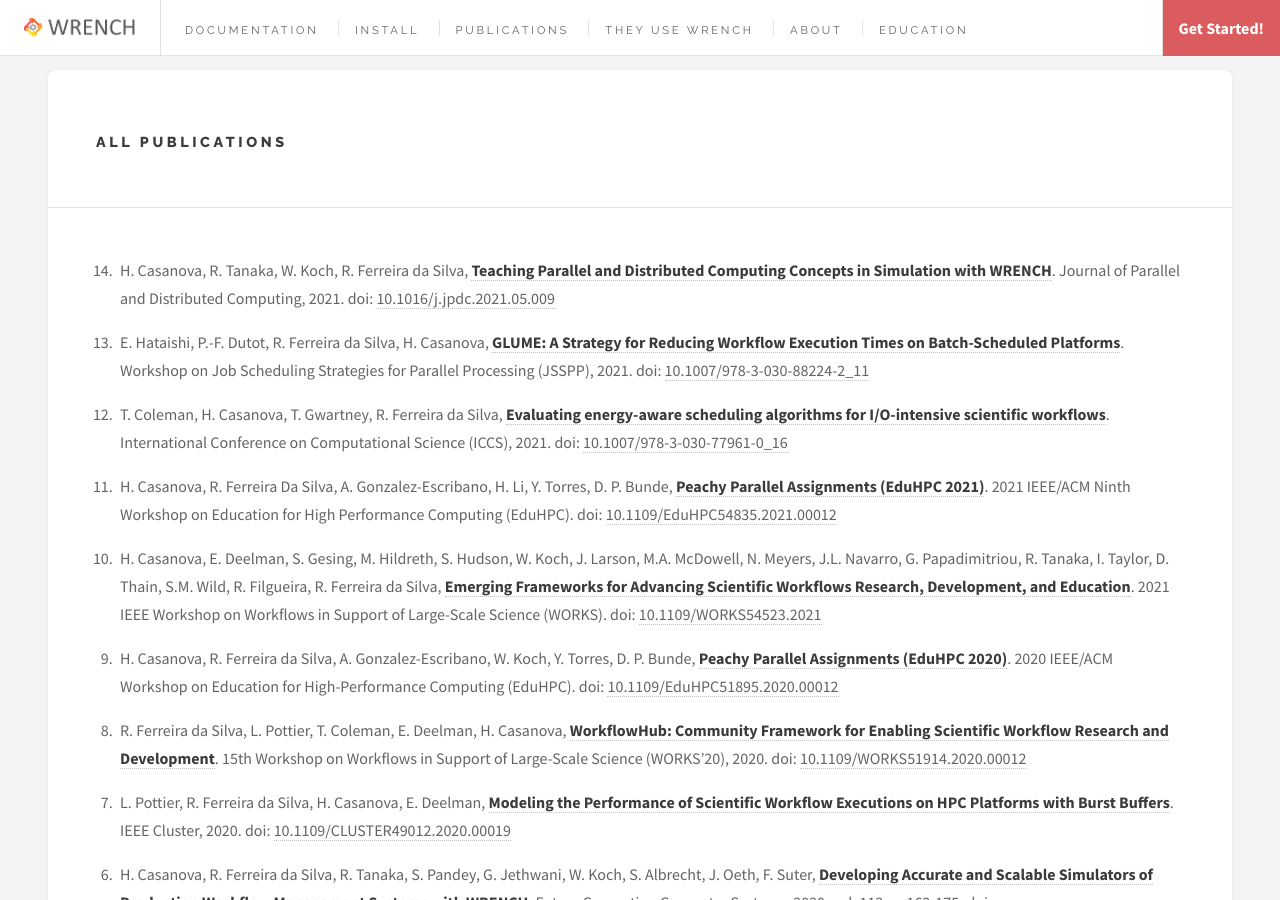
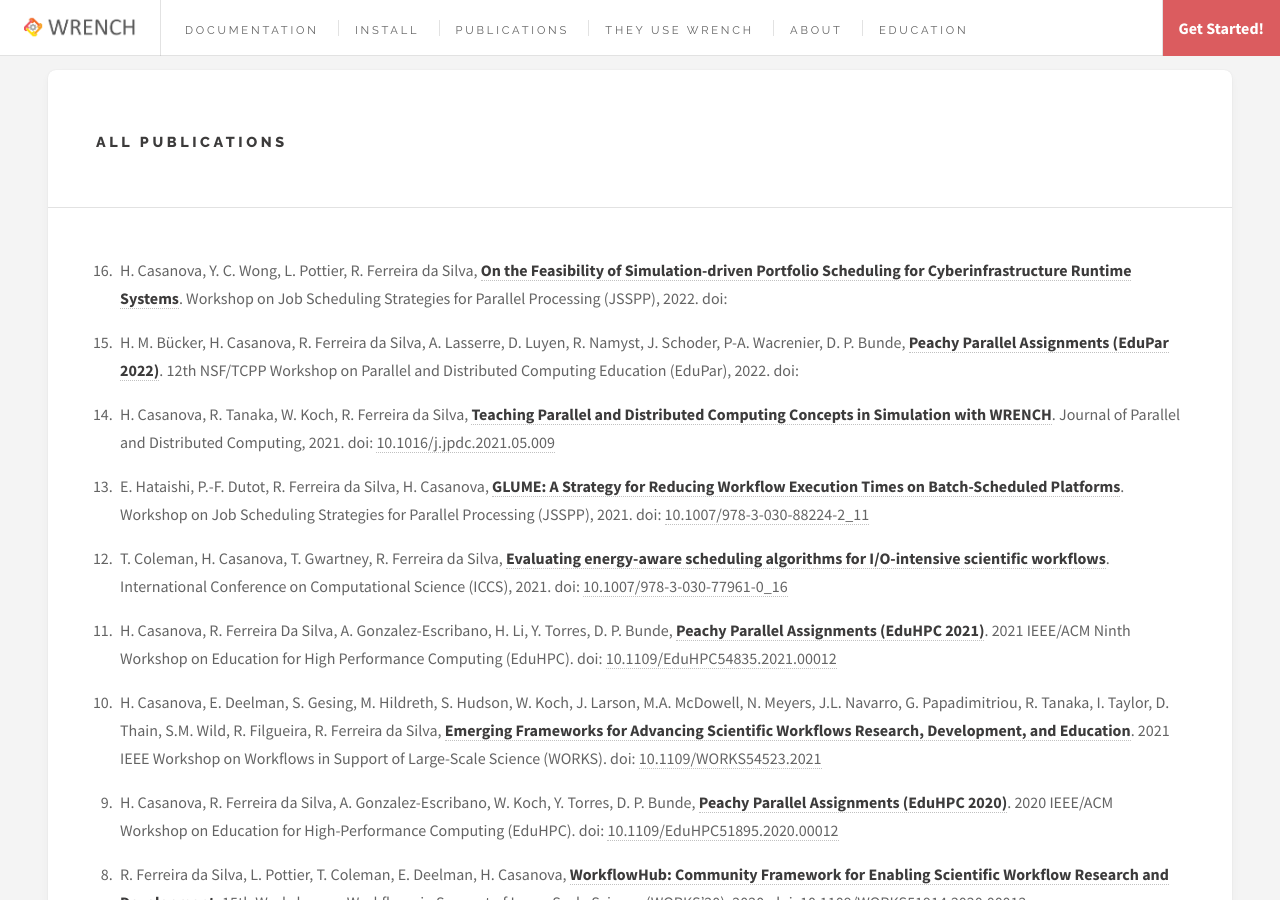
Before and after one commit to wrench-project/wrench-project.github.io, a Jekyll site: the page built from publications.html, in a window 1280 px wide and 900 px high, scrolled down 1276 px. Built offline with Jekyll 4.4.1, drawn with Linux system fonts in a browser that asks for light colours; comment, search, counter and statistics services are not loaded.

Commit message:
Update publications.yml

```diff
--- a/_data/publications.yml
+++ b/_data/publications.yml
@@ -1,3 +1,15 @@
+- title: On the Feasibility of Simulation-driven Portfolio Scheduling for Cyberinfrastructure Runtime Systems
+  authors: H. Casanova, Y. C. Wong, L. Pottier, R. Ferreira da Silva
+  description: Workshop on Job Scheduling Strategies for Parallel Processing (JSSPP), 2022
+  doi:
+  url: https://rafaelsilva.com/files/publications/casanova2022jsspp.pdf
+
+- title: Peachy Parallel Assignments (EduPar 2022)
+  authors: H. M. Bücker, H. Casanova, R. Ferreira da Silva, A. Lasserre, D. Luyen, R. Namyst, J. Schoder, P-A. Wacrenier, D. P. Bunde
+  description: 12th NSF/TCPP Workshop on Parallel and Distributed Computing Education (EduPar), 2022
+  doi:
+  url: https://rafaelsilva.com/files/publications/bucker2022edupar.pdf
+
 - title: Teaching Parallel and Distributed Computing Concepts in Simulation with WRENCH
   authors: H. Casanova, R. Tanaka, W. Koch, R. Ferreira da Silva
   description: Journal of Parallel and Distributed Computing, 2021
```
